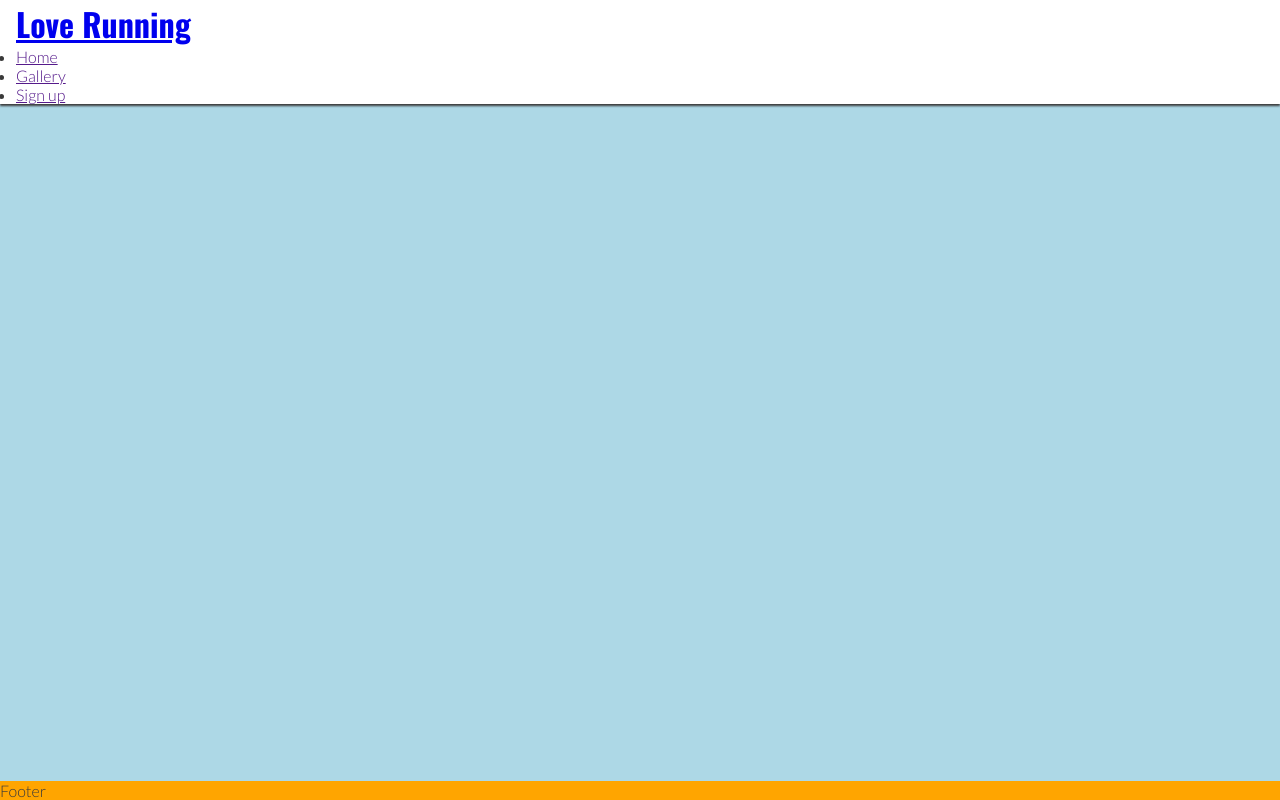
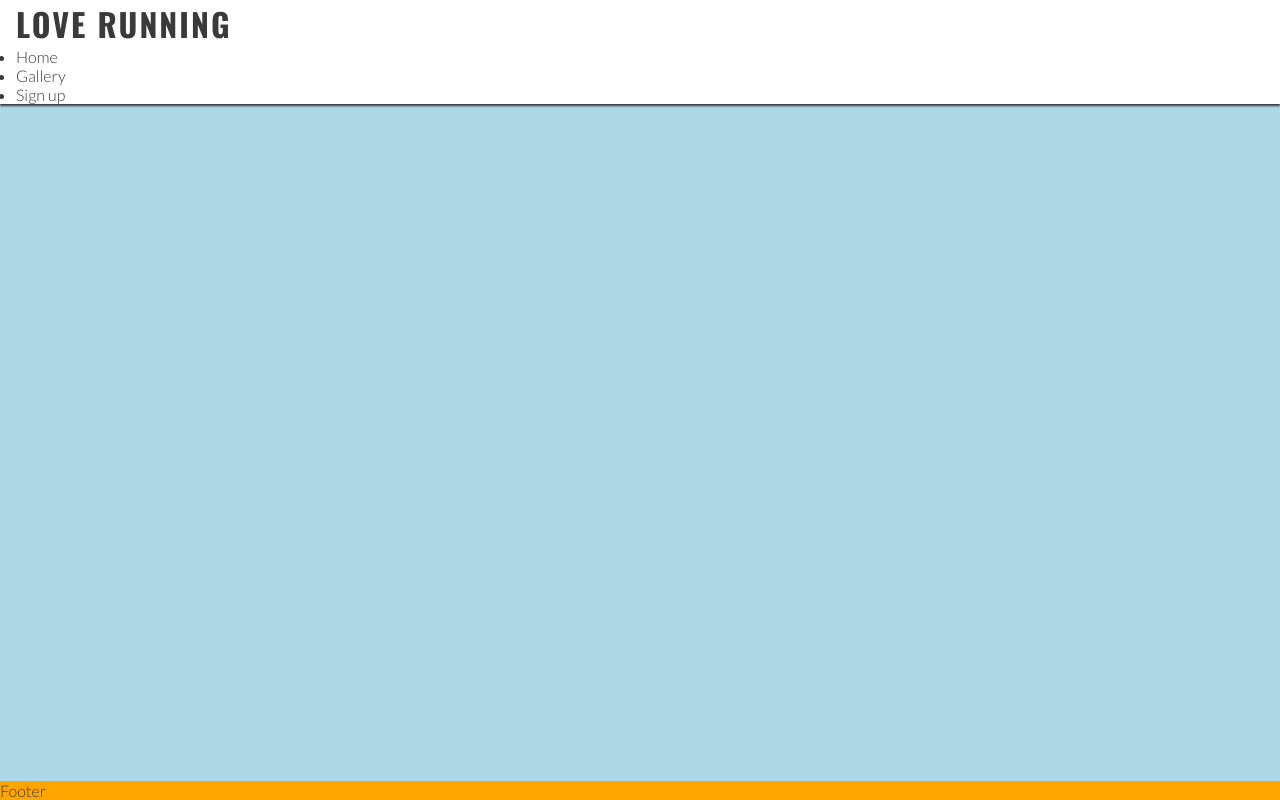
Before and after one commit to SNLanger/LOVERUNNING, a plain HTML site: page index.html in a window 1280 px wide. Drawn offline with nearby package versions, Linux system fonts and the light colour scheme.

Commit message:
changed style

```diff
--- a/assets/css/style.css
+++ b/assets/css/style.css
@@ -23,9 +23,16 @@ header {
     width: 100%;
     box-shadow: 0 2px 2px #3a3a3a;
 }
+header a{
+    text-decoration: none;
+color: inherit;
+}
 
 h1 {
-    font-family: 'Oswald', sans-serif
+    font-family: 'Oswald', sans-serif;
+    text-transform: uppercase;
+    letter-spacing: 2px;
+    color: 252525;
 }
 main {
     background-color: lightblue;
```
